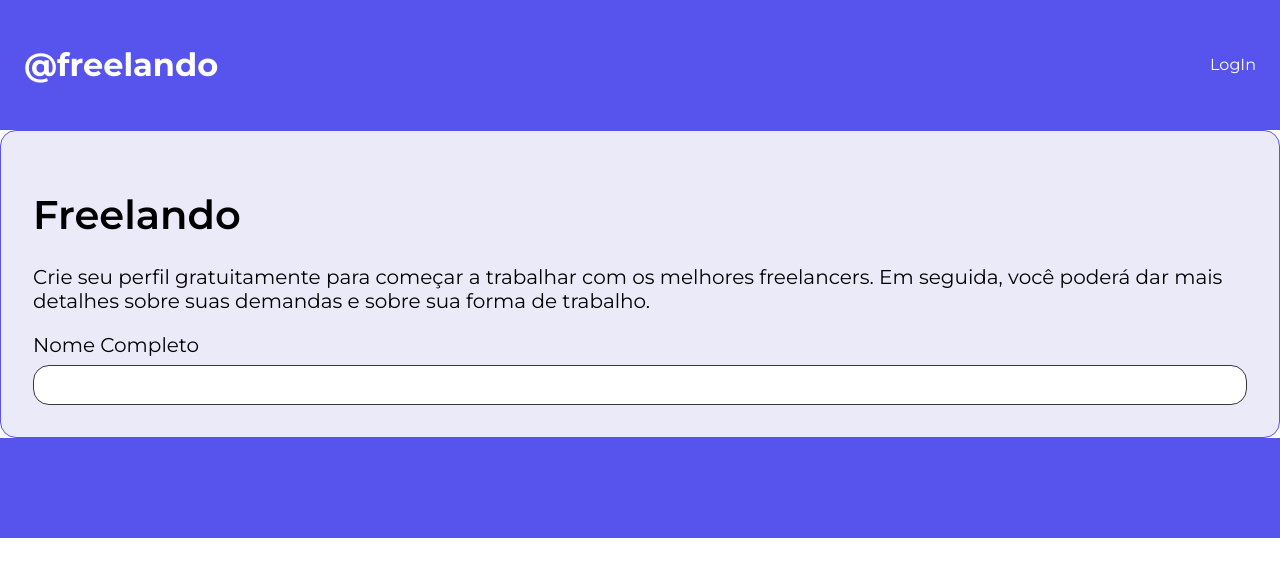
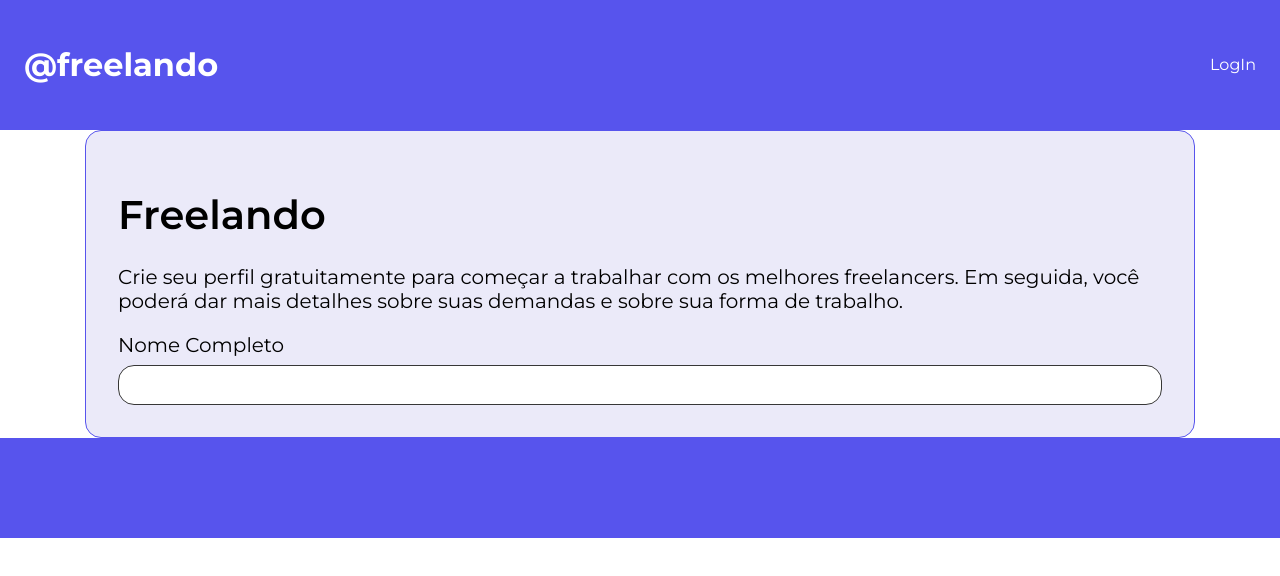
Before and after one commit to noname697/freelando-react, a React (Create React App) app: page / in a window 1280 px wide. Shown: the top 576 px of the page. Built offline with nearby package versions, Linux system fonts and the light colour scheme.

Commit message:
Container react-grid-system

```diff
--- a/package.json
+++ b/package.json
@@ -11,6 +11,7 @@
     "@testing-library/user-event": "^13.5.0",
     "react": "^19.1.1",
     "react-dom": "^19.1.1",
+    "react-grid-system": "^8.2.1",
     "react-scripts": "5.0.1",
     "web-vitals": "^2.1.4"
   },
--- a/src/App.js
+++ b/src/App.js
@@ -1,3 +1,4 @@
+import { Container } from "react-grid-system";
 import Cabecalho from "./componentes/Cabecalho/Cabecelho";
 import CampoTexto from "./componentes/CampoTexto/CampoTexto";
 import Card from "./componentes/Card/Card";
@@ -11,20 +12,22 @@
     <ProvedorTema>
       <Estilos />
       <Cabecalho />
+      <Container>
         <Card>
           <Tipografia variante="h1" componente="h1">
             Freelando
           </Tipografia>
           <Tipografia variante="body" componente="body">
-          Crie seu perfil gratuitamente para começar a trabalhar com os melhores
-          freelancers. Em seguida, você poderá dar mais detalhes sobre suas
-          demandas e sobre sua forma de trabalho.
+            Crie seu perfil gratuitamente para começar a trabalhar com os
+            melhores freelancers. Em seguida, você poderá dar mais detalhes
+            sobre suas demandas e sobre sua forma de trabalho.
           </Tipografia>
-        <CampoTexto titulo="Nome Completo"/>
+          <CampoTexto titulo="Nome Completo" />
         </Card>
+      </Container>
       <Rodape />
     </ProvedorTema>
   );
-}
+};
 
 export default App;
```
Also changed, not shown: 1 other file (tests, documents, lock files or other folders). Lines whose indentation alone changed are shown as unchanged.
